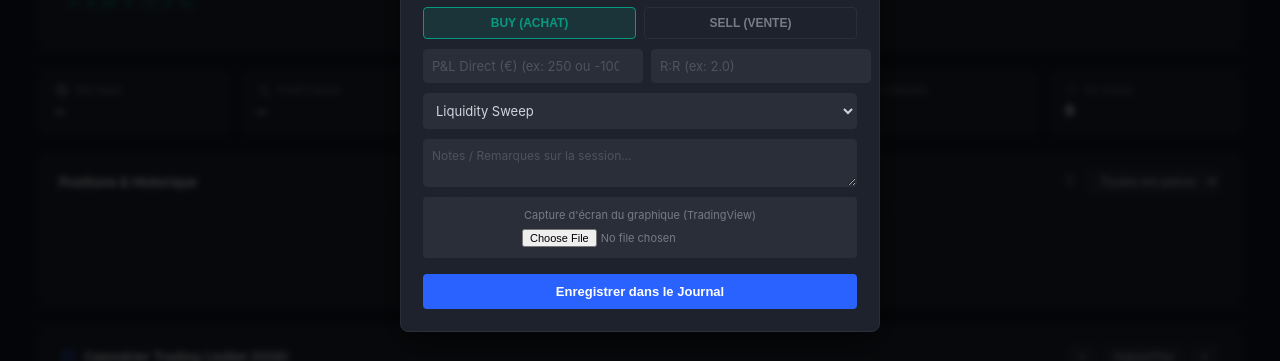
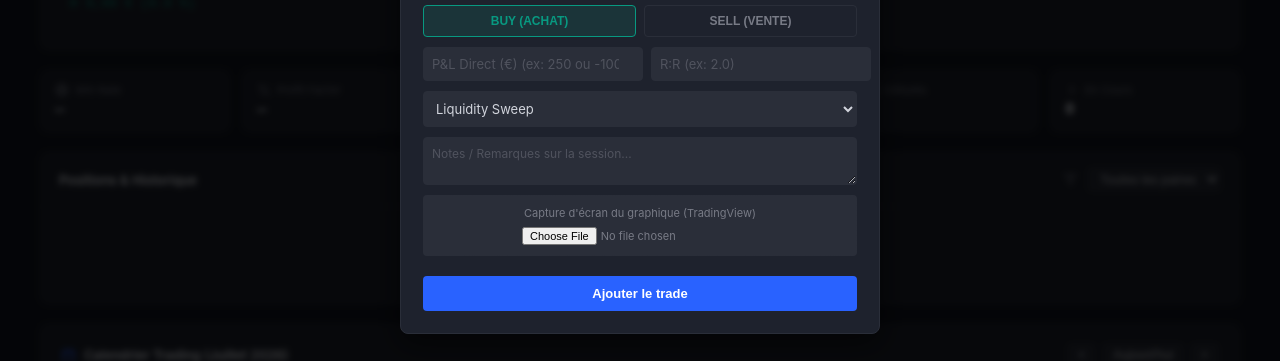
Before and after one commit to RoudiJefferson/Journal-trading-IA-, a React (Vite) app: page / in a window 1280 px wide. Both pictures are taken after a click on the button "Nouveau Trade". Shown: the part 283-644 px from the top of the page. Built offline with nearby package versions, Linux system fonts and the light colour scheme.

Commit message:
Update App.jsx

```diff
--- a/src/App.jsx
+++ b/src/App.jsx
@@ -62,11 +62,13 @@ function fmtMoney(n, opts = {}) {
     ...opts,
   })} €`;
 }
+
 function fmtPct(n) {
   if (n === null || n === undefined || Number.isNaN(n)) return "—";
   const sign = n > 0 ? "+" : n < 0 ? "−" : "";
   return `${sign}${Math.abs(n).toFixed(1)} %`;
 }
+
 function fmtDate(d) {
   if (!d) return "—";
   const dt = new Date(d + "T00:00:00");
@@ -100,6 +102,21 @@ const emptyForm = {
   notes: "",
   screenshot: "",
 };
+
+function StatCard({ icon, label, value, tone }) {
+  const color = tone === "gain" ? COLORS.gain : tone === "loss" ? COLORS.loss : "#F0F3FA";
+  return (
+    <div className="tv-card" style={{ padding: "12px 14px" }}>
+      <div style={{ display: "flex", alignItems: "center", gap: 6, color: COLORS.textMuted, fontSize: 11, marginBottom: 4 }}>
+        {icon}
+        <span>{label}</span>
+      </div>
+      <div style={{ fontFamily: FONT_MONO, fontSize: 16, fontWeight: 700, color }}>
+        {value}
+      </div>
+    </div>
+  );
+}
 
 export default function TradingJournal() {
   const [loaded, setLoaded] = useState(false);
@@ -604,36 +621,30 @@ export default function TradingJournal() {
               <div style={{ background: COLORS.surfaceAlt, border: `1px dashed ${COLORS.border}`, borderRadius: 4, padding: 10, textAlign: "center" }}>
                 <div style={{ fontSize: 11, color: COLORS.textMuted, marginBottom: 4 }}>Capture d'écran du graphique (TradingView)</div>
                 <input type="file" accept="image/*" onChange={handleImageUpload} style={{ fontSize: 11, color: COLORS.textMuted }} />
-                {form.screenshot && <div style={{ marginTop: 4, fontSize: 11, color: COLORS.gain }}>✓ Graphique joint</div>}
+                {form.screenshot && (
+                  <div style={{ marginTop: 6, fontSize: 11, color: COLORS.gain }}>Image chargée avec succès</div>
+                )}
               </div>
 
-              <button onClick={submitForm} style={{ marginTop: 6, background: COLORS.accent, color: "#FFF", border: "none", borderRadius: 4, padding: 10, fontWeight: 600, cursor: "pointer", fontSize: 13 }}>Enregistrer dans le Journal</button>
+              <button onClick={submitForm} style={{ marginTop: 10, background: COLORS.accent, color: "#fff", border: "none", borderRadius: 4, padding: 10, fontWeight: 600, cursor: "pointer", fontSize: 13 }}>
+                {editingId ? "Enregistrer les modifications" : "Ajouter le trade"}
+              </button>
             </div>
           </div>
         </div>
       )}
 
-      {/* Visualiseur d'Image */}
+      {/* Modal Visualisation de Graphique */}
       {selectedImg && (
-        <div style={{ position: "fixed", inset: 0, background: "rgba(0,0,0,0.85)", backdropFilter: "blur(4px)", display: "flex", alignItems: "center", justifyContent: "center", zIndex: 100, padding: 20 }} onClick={() => setSelectedImg(null)}>
-          <div style={{ position: "relative", maxWidth: "90vw", maxHeight: "90vh" }}>
-            <img src={selectedImg} alt="Graphique Trade" style={{ width: "100%", height: "100%", objectFit: "contain", borderRadius: 8, border: `1px solid ${COLORS.border}` }} />
-            <button onClick={() => setSelectedImg(null)} style={{ position: "absolute", top: -10, right: -10, background: COLORS.surface, border: `1px solid ${COLORS.border}`, color: COLORS.text, borderRadius: "50%", width: 28, height: 28, cursor: "pointer", display: "flex", alignItems: "center", justifyContent: "center" }}><X size={14} /></button>
+        <div style={{ position: "fixed", inset: 0, background: "rgba(0, 0, 0, 0.85)", backdropFilter: "blur(4px)", display: "flex", alignItems: "center", justifyContent: "center", zIndex: 60, padding: 20 }}>
+          <div style={{ relative: "relative", maxWidth: "90vw", maxHeight: "90vh" }}>
+            <button onClick={() => setSelectedImg(null)} style={{ position: "absolute", top: -35, right: 0, background: "none", border: "none", color: "#fff", cursor: "pointer" }}>
+              <X size={24} />
+            </button>
+            <img src={selectedImg} alt="Graphique du trade" style={{ maxWidth: "100%", maxHeight: "80vh", borderRadius: 8, border: `1px solid ${COLORS.border}` }} />
           </div>
         </div>
       )}
     </div>
   );
 }
-
-function StatCard({ icon, label, value, tone }) {
-  const color = tone === "gain" ? COLORS.gain : tone === "loss" ? COLORS.loss : "#F0F3FA";
-  return (
-    <div className="tv-card" style={{ padding: "12px 14px" }}>
-      <div style={{ display: "flex", alignItems: "center", gap: 6, color: COLORS.textMuted, fontSize: 11, marginBottom: 6 }}>
-        {icon} {label}
-      </div>
-      <div style={{ fontFamily: FONT_MONO, fontSize: 16, fontWeight: 600, color }}>{value}</div>
-    </div>
-  );
-}
```
